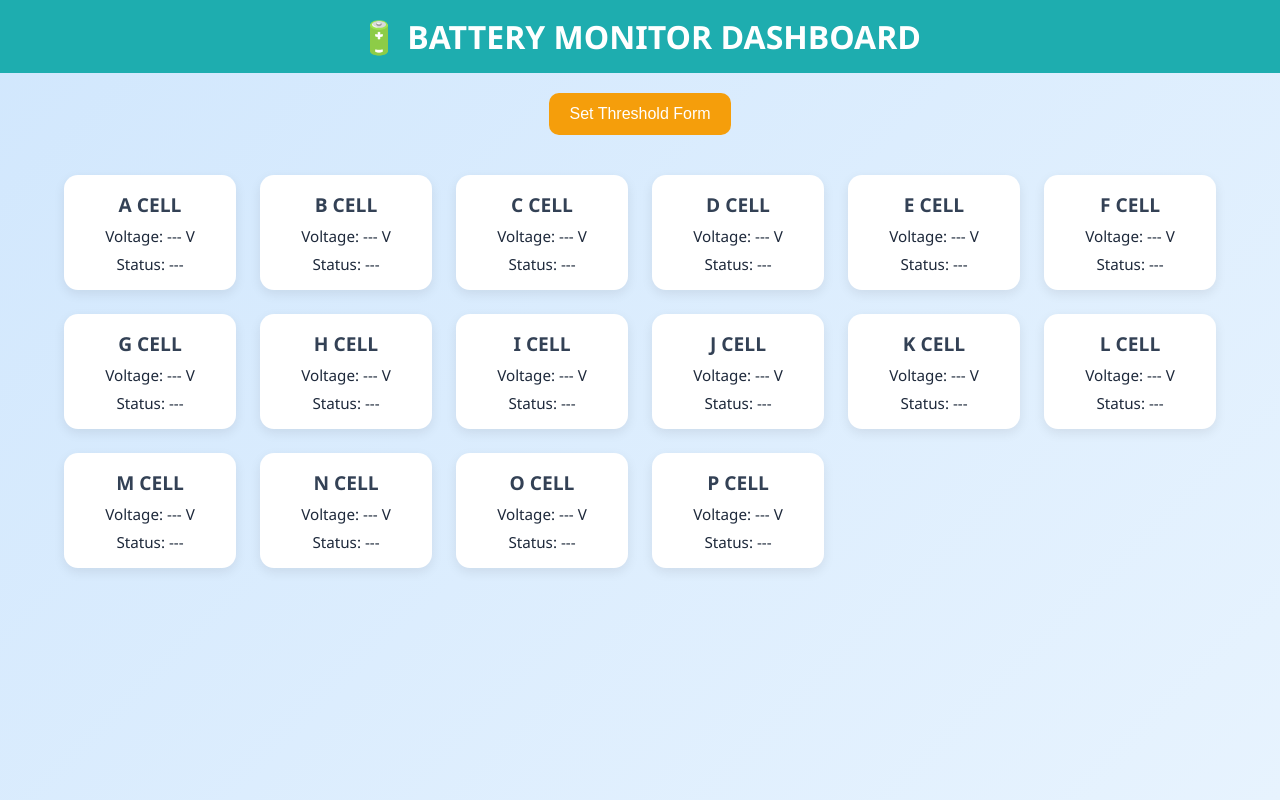
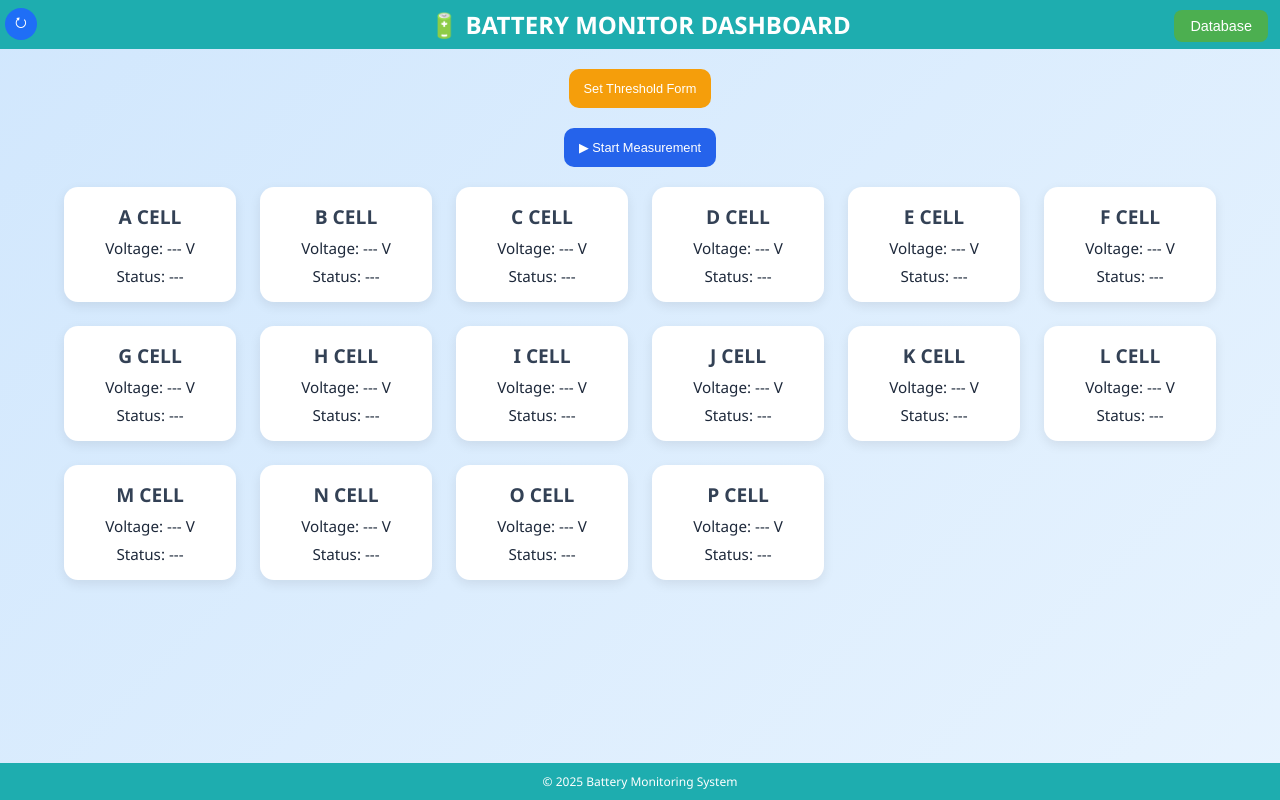
Before and after one commit to Rahul-1111/Ardiuno_-_flask_battery_test, a Flask app: page / in a window 1280 px wide. Run offline with Flask 3, Linux system fonts and the light colour scheme.

Commit message:
add rest & start button

```diff
--- a/app.py
+++ b/app.py
@@ -7,14 +7,31 @@ import threading
 import re
 from datetime import datetime
 import os
+import sys
 
 app = Flask(__name__)
-socketio = SocketIO(app)
+socketio = SocketIO(app, async_mode='threading')
 
 # Serial port configuration
 SERIAL_PORT = "COM3"
 BAUD_RATE = 115200
 
+# --- Resource path helper for PyInstaller ---
+def resource_path(relative_path):
+    """Get absolute path to resource, works for dev and for PyInstaller .exe"""
+    if hasattr(sys, '_MEIPASS'):
+        base_path = sys._MEIPASS
+    else:
+        base_path = os.path.abspath(".")
+    return os.path.join(base_path, relative_path)
+
+# --- Database file ---
+DB_FILE = resource_path("battery_data.db")
+
+# --- List of expected cells ---
+expected_cells = [f"{chr(c)} CELL" for c in range(ord('A'), ord('P') + 1)]
+
+# --- Open serial connection ---
 def open_serial_connection():
     attempts = 5
     while attempts > 0:
@@ -25,19 +42,13 @@ def open_serial_connection():
         except serial.SerialException as e:
             print(f"Error opening serial port {SERIAL_PORT}: {e}")
             attempts -= 1
-            time.sleep(1)  # Wait 1 second before retrying
+            time.sleep(1)
     print(f"Failed to open serial port after several attempts.")
     return None
 
 serial_connection = open_serial_connection()
 
-# Database file
-DB_FILE = "battery_data.db"
-
-# List of expected cells
-expected_cells = [f"{chr(c)} CELL" for c in range(ord('A'), ord('P') + 1)]
-
-# --- Database Setup ---
+# --- Initialize database ---
 def init_db():
     conn = sqlite3.connect(DB_FILE)
     c = conn.cursor()
@@ -54,7 +65,7 @@ def init_db():
     conn.commit()
     conn.close()
 
-# --- Shift Calculation ---
+# --- Shift logic ---
 def get_current_shift():
     now = datetime.now().time()
     if now >= datetime.strptime('06:00:00', '%H:%M:%S').time() and now < datetime.strptime('14:00:00', '%H:%M:%S').time():
@@ -64,13 +75,13 @@ def get_current_shift():
     else:
         return 'Shift 3'
 
-# --- Save Full Cell Data ---
+# --- Save full cell data ---
 def save_full_cell_data(cell_data):
     conn = sqlite3.connect(DB_FILE)
     c = conn.cursor()
     timestamp = datetime.now().strftime('%Y-%m-%d %H:%M:%S')
     shift = get_current_shift()
-    qr_code = "XYZ123"  # Replace with actual QR code input when integrated
+    qr_code = "XYZ123"  # Placeholder QR code
 
     columns = ', '.join([f"{cell.replace(' ', '_')}_voltage, {cell.replace(' ', '_')}_status" for cell in expected_cells])
     values = [timestamp, shift, qr_code]
@@ -91,12 +102,13 @@ def save_full_cell_data(cell_data):
     finally:
         conn.close()
 
-# --- Serial Reading Thread ---
+# --- Serial reader ---
 def read_from_arduino():
     voltage_pattern = re.compile(r'([A-P] CELL) Voltage: ([-0-9.]+) V')
     status_pattern = re.compile(r'([A-P] CELL) (Undervoltage|Overvoltage)')
     final_summary_pattern = re.compile(r'📊 Final Summary:')
     cycle_end_pattern = re.compile(r'Cycle End')
+    reset_data_pattern = re.compile(r'RESET DATA')
 
     cell_data = {cell: {'voltage': None, 'status': 'OK'} for cell in expected_cells}
     last_statuses = {cell: None for cell in expected_cells}
@@ -121,7 +133,6 @@ def read_from_arduino():
                     cell_data[cell]['voltage'] = voltage
                     socketio.emit('cell_voltage', {'cell': cell, 'voltage': voltage})
 
-                    # If no status is reported explicitly, default to OK
                     if last_statuses[cell] != "OK":
                         socketio.emit('cell_status', {'cell': cell, 'status': 'OK'})
                         cell_data[cell]['status'] = "OK"
@@ -144,6 +155,10 @@ def read_from_arduino():
                     cell_data = {cell: {'voltage': None, 'status': 'OK'} for cell in expected_cells}
                     last_statuses = {cell: None for cell in expected_cells}
                     collecting_data = False
+
+                if reset_data_pattern.search(line):
+                    print("Reset data detected, triggering frontend reset.")
+                    socketio.emit('reset_data')
 
             time.sleep(0.01)
         except Exception as e:
@@ -172,6 +187,15 @@ def set_thresholds():
     else:
         return jsonify({"error": "Serial connection not available"}), 500
 
+@socketio.on('start_measurement')
+def handle_start_measurement():
+    if serial_connection:
+        try:
+            serial_connection.write(b'MEASUREMENT START\n')
+            print("Sent MEASUREMENT START to Arduino from GUI.")
+        except Exception as e:
+            print(f"Failed to send MEASUREMENT START to Arduino: {e}")
+
 @app.route('/view-data')
 def view_data():
     conn = sqlite3.connect(DB_FILE)
@@ -182,13 +206,13 @@ def view_data():
     conn.close()
     return render_template('data_view.html', records=records, cells=expected_cells)
 
-# --- Thread Start ---
+# --- Start background thread ---
 def start_serial_thread():
     thread = threading.Thread(target=read_from_arduino)
     thread.daemon = True
     thread.start()
 
-# --- Main ---
+# --- App entrypoint ---
 if __name__ == '__main__':
     init_db()
     start_serial_thread()
--- a/templates/index.html
+++ b/templates/index.html
@@ -18,29 +18,46 @@
       min-height: 100vh;
     }
 
-    header, footer {
+    header {
+      position: relative;
       width: 100%;
       background-color: rgb(30, 173, 175);
       color: white;
       text-align: center;
-      padding: 15px;
+      padding: 8px;
       text-transform: uppercase;
+    }
+
+    #databasePageBtn {
+      position: absolute;
+      top: 10px;
+      right: 20px;
+      background-color: #4CAF50;
+      padding: 8px 16px;
+      font-size: 0.9rem;
+      border: none;
+      border-radius: 8px;
+      cursor: pointer;
+    }
+
+    #databasePageBtn:hover {
+      background-color: #388e3c;
     }
 
     header h1 {
       margin: 0;
-      font-size: 2rem;
+      font-size: 1.5rem;
     }
 
     footer {
+      background-color: rgb(30, 173, 175);
+      color: #fff;
+      text-align: center;
+      padding: 10px;
+      font-size: 12px;
       position: fixed;
       bottom: 0;
-      left: 0;
-    }
-
-    h2 {
-      margin-bottom: 10px;
-      font-size: 1.5rem;
+      width: 100%;
     }
 
     .grid {
@@ -94,10 +111,10 @@
     button {
       background: #2563eb;
       color: white;
-      padding: 12px 20px;
+      padding: 12px 15px;
       border: none;
       border-radius: 10px;
-      font-size: 1rem;
+      font-size: 0.8rem;
       cursor: pointer;
       transition: background 0.3s ease;
     }
@@ -123,21 +140,45 @@
       background: #d97706;
     }
 
+    #resetBtn {
+      position: absolute;
+      top: 8px;
+      left: 5px;
+      background-color: rgb(31, 110, 246);
+      color: white;
+      font-size: 14px;
+      border: none;
+      cursor: pointer;
+      padding: 6px;
+      border-radius: 50%;
+      width: 32px;
+      height: 32px;
+      display: flex;
+      align-items: center;
+      justify-content: center;
+    }
+
+    #resetBtn:hover {
+      background-color: white;
+      color: rgb(31, 110, 246);
+      border: 1px solid rgb(31, 110, 246);
+    }
+
     form {
       display: none;
       background: #f1f5f9;
-      padding: 30px;
+      padding: 10px;
       width: 90%;
-      max-width: 1500px;
+      max-width: 1200px;
       border-radius: 20px;
       box-shadow: 0 6px 16px rgba(0, 0, 0, 0.05);
-      margin-bottom: 40px;
+      margin-bottom: 20px;
     }
 
     .form-row {
       display: flex;
       flex-wrap: wrap;
-      gap: 20px;
+      gap: 25px;
       margin-bottom: 20px;
     }
 
@@ -191,9 +231,12 @@
 <body>
   <header>
     <h1>🔋 Battery Monitor Dashboard</h1>
+    <button id="databasePageBtn" onclick="window.location.href='/view-data'">Database</button>
   </header>
 
   <button id="toggleFormBtn">Set Threshold Form</button>
+  <button id="resetBtn" title="Refresh Page">⭮</button>
+  <button id="startMeasurementBtn" title="Start Measurement">▶ Start Measurement</button>
 
   <form id="thresholdForm">
     <h2>⚙️ Set Voltage Thresholds</h2>
@@ -231,6 +263,8 @@
   </form>
 
   <div class="grid" id="cellGrid"></div>
+
+  <footer>© 2025 Battery Monitoring System</footer>
 
   <script>
     const socket = io();
@@ -242,6 +276,7 @@
     ];
     const cells = {};
     const grid = document.getElementById('cellGrid');
+    const thresholdGrid = document.getElementById('thresholdGrid');
 
     cellLabels.forEach(label => {
       const cellDiv = document.createElement('div');
@@ -260,6 +295,17 @@
         statusDiv: cellDiv.querySelector('.status'),
         cellDiv
       };
+
+      // Threshold input
+      const key = label.replace(" ", "_");
+      const cellInput = document.createElement('div');
+      cellInput.className = 'threshold-cell';
+      cellInput.innerHTML = `
+        <label>${label}</label>
+        <input type="number" name="${key}_min" step="0.001" placeholder="Min Voltage" required>
+        <input type="number" name="${key}_max" step="0.001" placeholder="Max Voltage" required>
+      `;
+      thresholdGrid.appendChild(cellInput);
     });
 
     socket.on('cell_voltage', ({ cell, voltage }) => {
@@ -271,40 +317,23 @@
     socket.on('cell_status', ({ cell, status }) => {
       const cellObj = cells[cell];
       if (!cellObj) return;
-
       const div = cellObj.cellDiv;
       div.classList.remove('signal-ok', 'signal-error', 'signal-warning');
-
       const normalized = status.toLowerCase();
       if (normalized === 'ok') div.classList.add('signal-ok');
       else if (normalized === 'undervoltage') div.classList.add('signal-error');
       else if (normalized === 'overvoltage') div.classList.add('signal-warning');
-
       cellObj.statusDiv.textContent = `Status: ${status}`;
-    });
-
-    const thresholdTableBody = document.getElementById('thresholdTableBody');
-    cellLabels.forEach(label => {
-      const key = label.replace(" ", "_");
-      const tr = document.createElement('tr');
-      tr.innerHTML = `
-        <td>${label}</td>
-        <td><input type="number" name="${key}_min" step="0.001" required></td>
-        <td><input type="number" name="${key}_max" step="0.001" required></td>
-      `;
-      thresholdTableBody.appendChild(tr);
     });
 
     document.getElementById('fillAllBtn').addEventListener('click', () => {
       const minVal = parseFloat(document.getElementById('default_min').value);
       const maxVal = parseFloat(document.getElementById('default_max').value);
-
       if (isNaN(minVal) || isNaN(maxVal)) {
         alert("⚠️ Please enter valid min and max values first.");
         return;
       }
-
-      document.querySelectorAll('#thresholdTableBody input').forEach(input => {
+      document.querySelectorAll('.threshold-cell input').forEach(input => {
         if (input.name.includes('min')) input.value = minVal.toFixed(3);
         else input.value = maxVal.toFixed(3);
       });
@@ -324,23 +353,30 @@
           headers: { 'Content-Type': 'application/json' },
           body: JSON.stringify(thresholds)
         });
-        if (res.ok) {
-          alert('✅ Thresholds updated successfully!');
-        } else {
-          alert('❌ Failed to update thresholds.');
-        }
+        if (res.ok) alert('✅ Thresholds updated successfully!');
+        else alert('❌ Failed to update thresholds.');
       } catch (err) {
         console.error(err);
         alert('⚡ Network Error');
       }
     });
 
-    const toggleBtn = document.getElementById('toggleFormBtn');
-    const form = document.getElementById('thresholdForm');
-    toggleBtn.addEventListener('click', () => {
+    document.getElementById('toggleFormBtn').addEventListener('click', () => {
+      const form = document.getElementById('thresholdForm');
       const isVisible = form.style.display === 'block';
       form.style.display = isVisible ? 'none' : 'block';
-      toggleBtn.textContent = isVisible ? 'Set Threshold Form' : 'Hide Threshold Form';
+      toggleFormBtn.textContent = isVisible ? 'Set Threshold Form' : 'Hide Threshold Form';
+    });
+
+    document.getElementById('resetBtn').addEventListener('click', () => {
+      location.reload();
+    });
+    socket.on('reset_data', function () {
+      console.log("Reset triggered from Arduino");
+      document.getElementById('resetBtn').click();  // Simulate click
+    });
+    document.getElementById('startMeasurementBtn').addEventListener('click', () => {
+      socket.emit('start_measurement');  // Send the command to Flask backend
     });
   </script>
 </body>
```
Also changed, not shown: other parts of templates/index.html (+18 -30 lines), templates/data_view.html (+26 -6 lines), battery_data.db, 1 other file.
